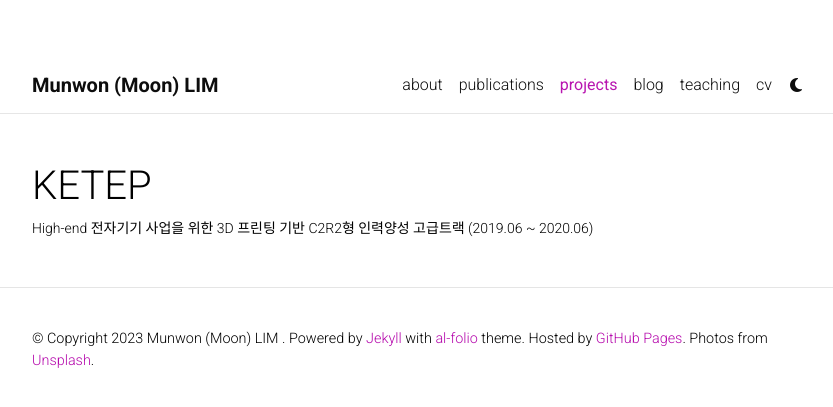
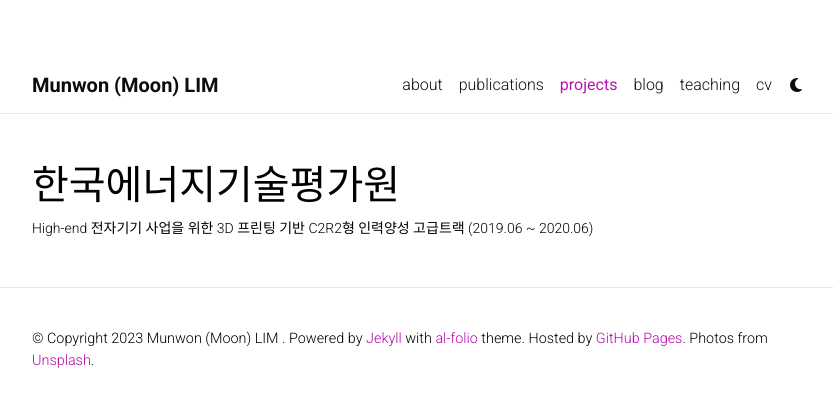
Before and after one commit to moonmunwon/moonmunwon.github.io, a Jekyll site: the page built from _projects/3d.md, in a window 1280 px wide. Shown: the top 407 px of the page, without its empty margins (223-1056 px from the left). Built offline with Jekyll 4.4.1, drawn with Linux system fonts in a browser that asks for light colours; comment, search, counter and statistics services are not loaded; a style sheet for code colours, icons or effects is not loaded.

Commit message:
Update 3d.md

```diff
--- a/_projects/3d.md
+++ b/_projects/3d.md
@@ -1,6 +1,6 @@
 ---
 layout: page
-title: KETEP
+title: 한국에너지기술평가원
 description: High-end 전자기기 사업을 위한 3D 프린팅 기반 C2R2형 인력양성 고급트랙 (2019.06 ~ 2020.06)
 img:
 importance: 1000
```
